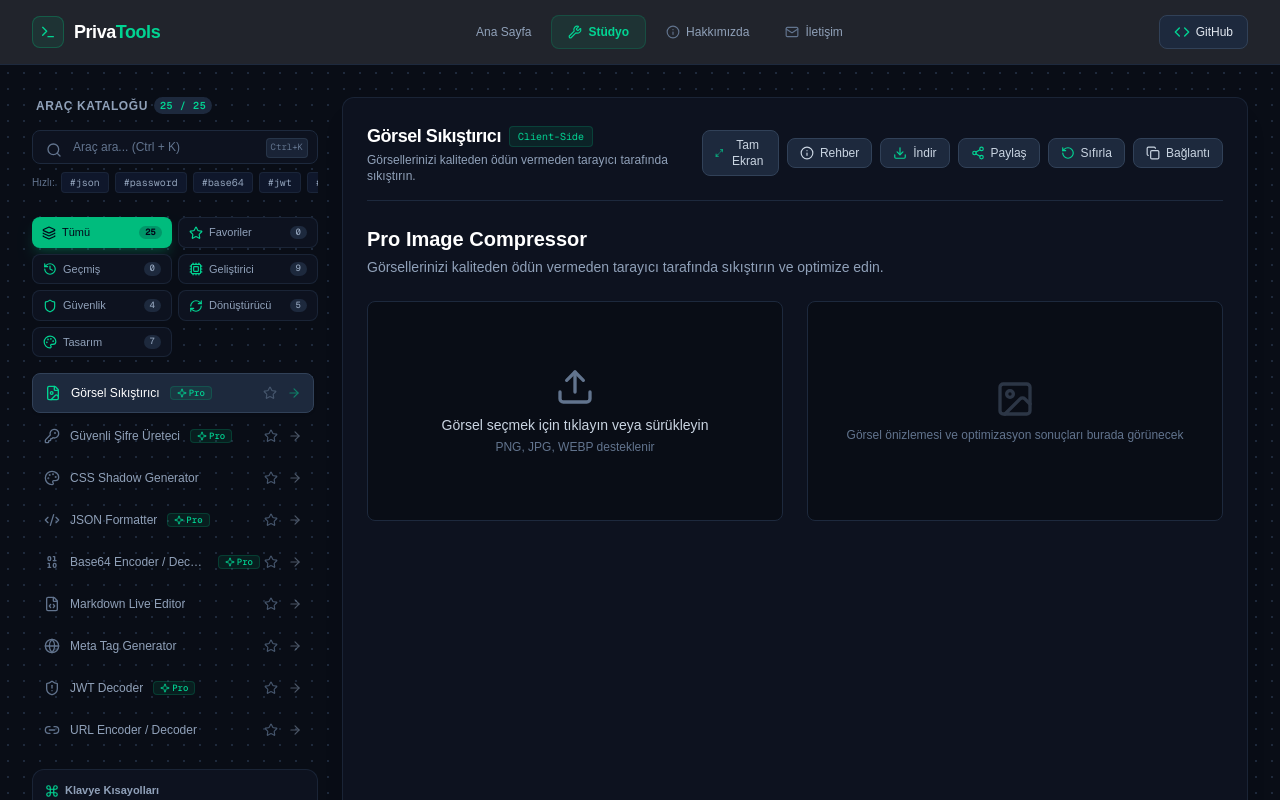
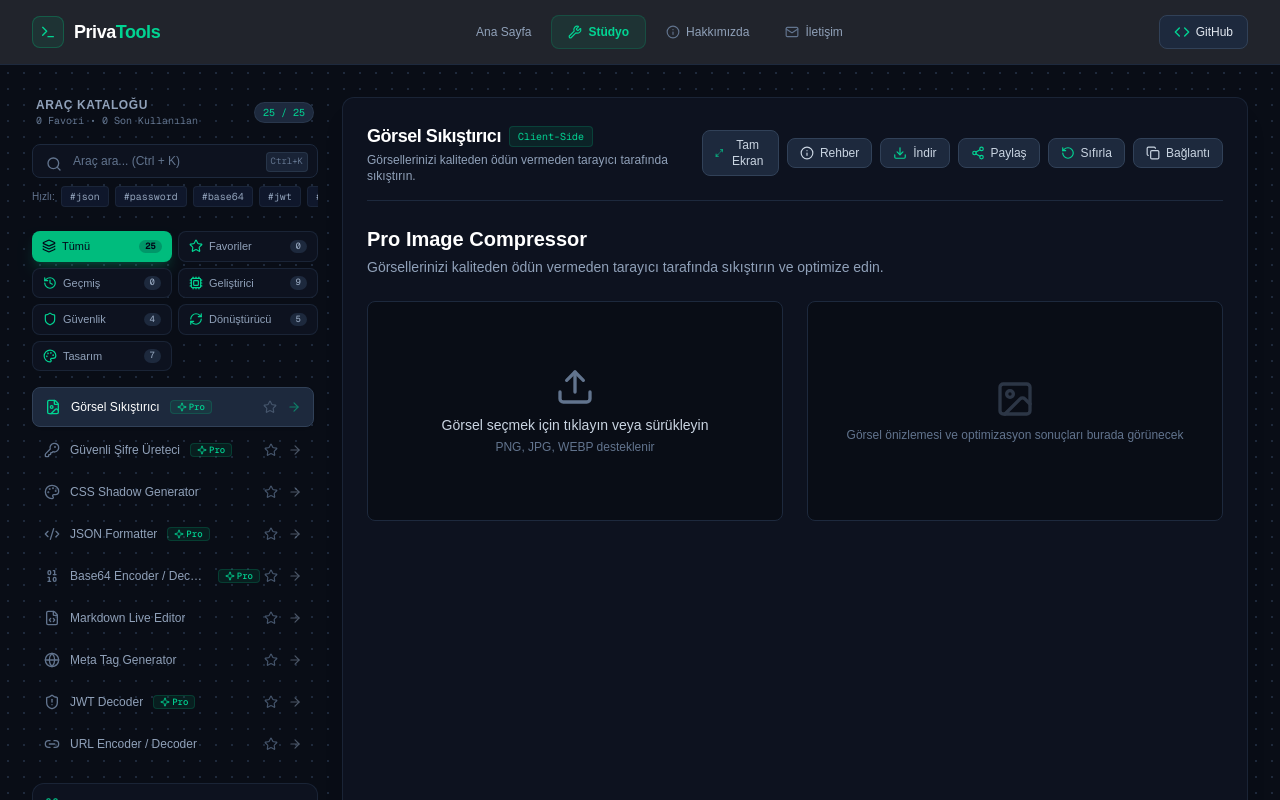
Before and after one commit to MuhammedEdev/privatools, a Next.js app: page /studio in a window 1280 px wide. Shown: the top 800 px of the page. Built offline with nearby package versions, Linux system fonts and the light colour scheme.

Commit message:
feat(studio): add summary stats header with live favorite and recent counts to sidebar

```diff
--- a/src/app/studio/page.tsx
+++ b/src/app/studio/page.tsx
@@ -235,11 +235,17 @@ export default function StudioPage() {
         {!isFullscreen && (
           <aside className="lg:col-span-3 space-y-4">
             <div className="flex items-center justify-between px-1">
-              <span className="text-xs font-semibold text-slate-400 uppercase tracking-wider flex items-center gap-1.5">
-                <span>Araç Kataloğu</span>
-                <span className="px-1.5 py-0.5 rounded-full bg-slate-800 text-emerald-400 font-mono text-[10px]">
-                  {filteredTools.length} / {toolsList.length}
+              <div className="flex flex-col">
+                <span className="text-xs font-semibold text-slate-400 uppercase tracking-wider flex items-center gap-1.5">
+                  <span>Araç Kataloğu</span>
                 </span>
+                <span className="text-[10px] text-slate-500 font-mono">
+                  {favorites.length} Favori • {recentTools.length} Son Kullanılan
+                </span>
+              </div>
+
+              <span className="px-2 py-0.5 rounded-full bg-slate-800 text-emerald-400 font-mono text-[10px] border border-slate-700/60">
+                {filteredTools.length} / {toolsList.length}
               </span>
 
               {recentTools.length > 0 && selectedCategory === "recent" && (
```
